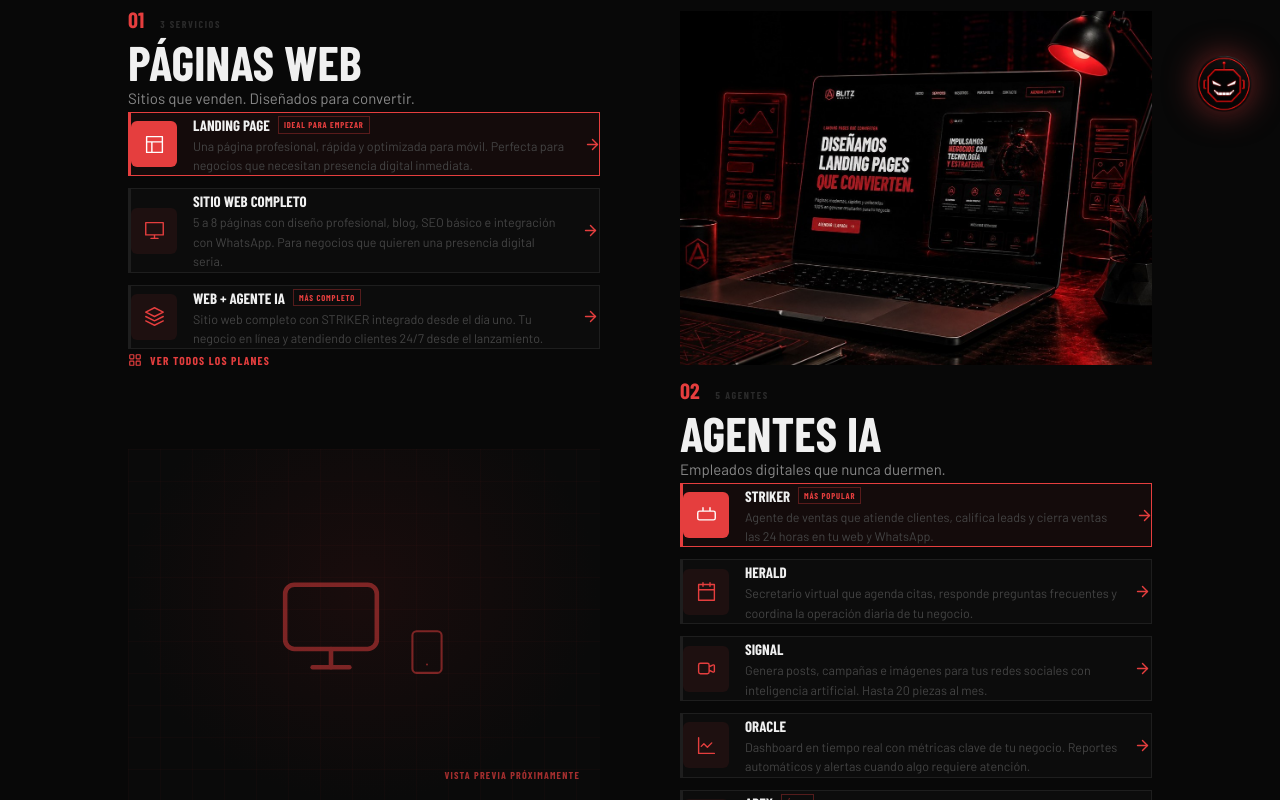
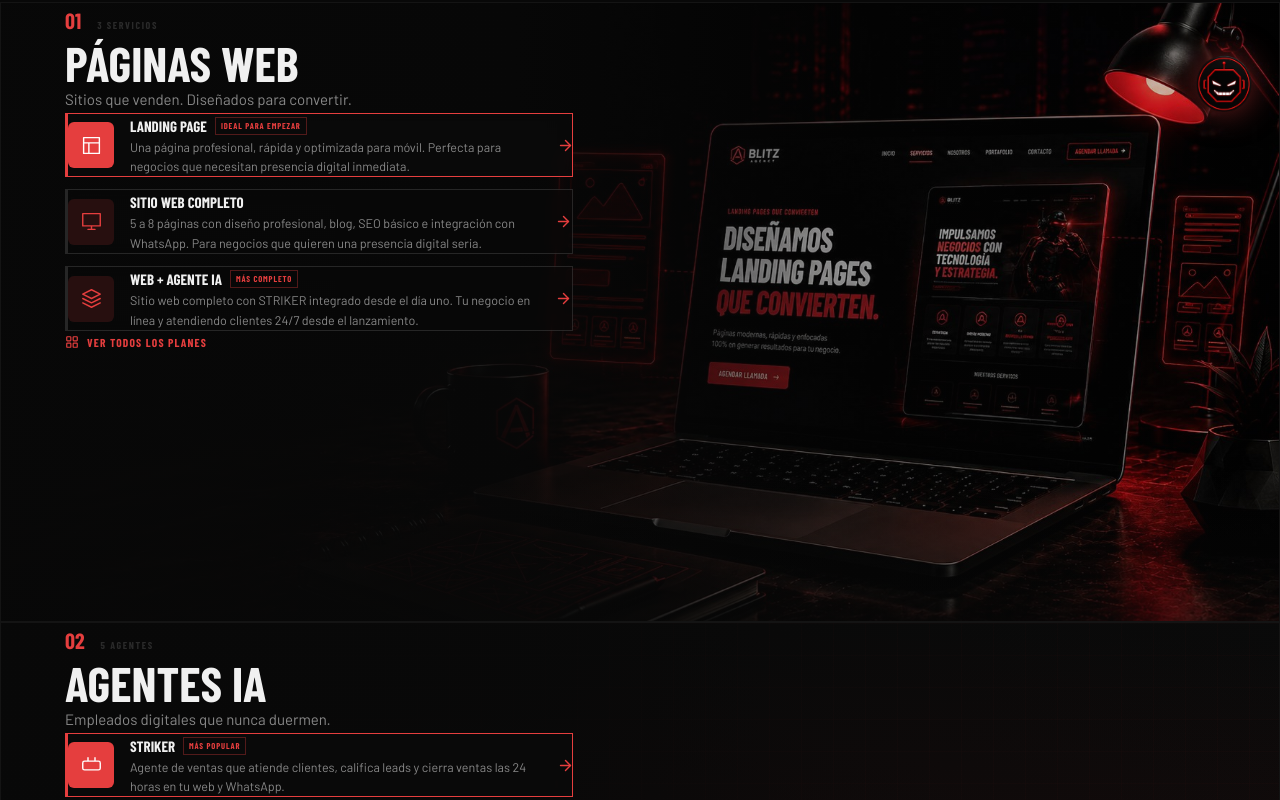
Before and after one commit to dacabrero11/blitz, a Next.js app: page /servicios in a window 1280 px wide. Shown: the part 660-1460 px from the top of the page. Built offline with nearby package versions, Linux system fonts and the light colour scheme; a web font is replaced by a local one.

Commit message:
Servicios: la imagen del ítem seleccionado ahora es el fondo de TODA la sección de la categoría (texto+lista incluidos), no un panel aparte. Restauré la imagen original de Landing Page (el espacio negro era intencional para el texto)

```diff
--- a/components/sections/ServiciosGrid.tsx
+++ b/components/sections/ServiciosGrid.tsx
@@ -139,26 +139,26 @@ const CATEGORIAS: Categoria[] = [
 
 const WA_URL = 'https://wa.me/50379102453?text=Hola%20Blitz%2C%20quiero%20información%20sobre%20sus%20servicios'
 
-function MockupPlaceholder({ acento }: { acento: string }) {
+function BackgroundPlaceholder({ acento }: { acento: string }) {
   return (
     <div
-      className="relative flex items-center justify-center overflow-hidden w-full h-full"
-      style={{ background: `radial-gradient(ellipse at 50% 40%, ${acento}14, #0a0a0a 70%)` }}
+      className="absolute inset-0 flex items-center justify-center overflow-hidden"
+      style={{ background: `radial-gradient(ellipse at 75% 50%, ${acento}14, #0a0a0a 70%)` }}
     >
       <div
-        className="absolute inset-0 opacity-40"
+        className="absolute inset-0 opacity-30"
         style={{
           backgroundImage: `linear-gradient(${acento}14 1px, transparent 1px), linear-gradient(90deg, ${acento}14 1px, transparent 1px)`,
           backgroundSize: '32px 32px',
         }}
       />
-      <div className="relative flex items-end gap-4" style={{ zIndex: 1 }}>
-        <Monitor size={110} color={acento} strokeWidth={1} style={{ opacity: 0.5 }} />
-        <Smartphone size={50} color={acento} strokeWidth={1} style={{ opacity: 0.5, marginBottom: 4 }} />
+      <div className="relative flex items-end gap-4" style={{ right: '12%', position: 'relative' }}>
+        <Monitor size={130} color={acento} strokeWidth={1} style={{ opacity: 0.4 }} />
+        <Smartphone size={58} color={acento} strokeWidth={1} style={{ opacity: 0.4, marginBottom: 4 }} />
       </div>
       <div
-        className="absolute bottom-5 right-5 font-display font-bold uppercase"
-        style={{ fontSize: 10, letterSpacing: '0.12em', color: acento, opacity: 0.7 }}
+        className="absolute bottom-6 right-6 font-display font-bold uppercase"
+        style={{ fontSize: 10, letterSpacing: '0.12em', color: acento, opacity: 0.6 }}
       >
         Vista previa próximamente
       </div>
@@ -171,9 +171,33 @@ function CategoriaBlock({ cat, index }: { cat: Categoria; index: number }) {
   const active = cat.items[selected]
 
   return (
-    <div className="grid grid-cols-1 lg:grid-cols-2 gap-12 lg:gap-20 items-center mb-28 last:mb-0">
-      {/* Text column */}
-      <div className={index % 2 === 1 ? 'lg:order-2' : ''}>
+    <div
+      className="relative overflow-hidden mb-6 last:mb-0"
+      style={{ minHeight: 620, border: '1px solid var(--border-2)' }}
+    >
+      {/* Full-bleed background — swaps with the selected item */}
+      {active.mockupImage ? (
+        <Image
+          key={active.mockupImage}
+          src={active.mockupImage}
+          alt={active.nombre}
+          fill
+          style={{ objectFit: 'cover', objectPosition: active.mockupPosition ?? 'center' }}
+        />
+      ) : (
+        <BackgroundPlaceholder acento={cat.acento} />
+      )}
+      <div
+        className="absolute inset-0 pointer-events-none"
+        style={{ background: `linear-gradient(90deg, rgba(8,8,8,0.96) 0%, rgba(8,8,8,0.88) 40%, rgba(8,8,8,0.4) 65%, rgba(8,8,8,0.15) 100%)` }}
+      />
+      <div
+        className="absolute inset-0 pointer-events-none"
+        style={{ background: 'linear-gradient(0deg, rgba(8,8,8,0.6) 0%, transparent 25%)' }}
+      />
+
+      {/* Text + item list, over the background */}
+      <div className="relative py-10 md:py-16" style={{ maxWidth: 620, paddingLeft: 'var(--section-px)', paddingRight: 'clamp(24px, 4vw, 48px)' }}>
         <div className="flex items-baseline gap-4 mb-2">
           <span className="font-display font-black" style={{ fontSize: 22, color: cat.acento }}>
             {String(index + 1).padStart(2, '0')}
@@ -198,16 +222,17 @@ function CategoriaBlock({ cat, index }: { cat: Categoria; index: number }) {
                 onClick={() => setSelected(idx)}
                 className="group flex items-center gap-4 p-5 text-left transition-all duration-200"
                 style={{
-                  background: highlighted ? `${cat.acento}0d` : 'var(--black-2)',
-                  border: `1px solid ${highlighted ? cat.acento : 'var(--border)'}`,
-                  borderLeft: `3px solid ${highlighted ? cat.acento : 'var(--border)'}`,
+                  background: highlighted ? 'rgba(10,10,10,0.7)' : 'rgba(10,10,10,0.45)',
+                  backdropFilter: 'blur(6px)',
+                  border: `1px solid ${highlighted ? cat.acento : 'rgba(255,255,255,0.12)'}`,
+                  borderLeft: `3px solid ${highlighted ? cat.acento : 'rgba(255,255,255,0.12)'}`,
                 }}
               >
                 <div
                   className="flex items-center justify-center flex-shrink-0"
                   style={{
                     width: 46, height: 46,
-                    background: highlighted ? cat.acento : `${cat.acento}15`,
+                    background: highlighted ? cat.acento : `${cat.acento}25`,
                     borderRadius: 6,
                   }}
                 >
@@ -229,7 +254,7 @@ function CategoriaBlock({ cat, index }: { cat: Categoria; index: number }) {
                       </span>
                     )}
                   </div>
-                  <p style={{ fontSize: 12.5, color: 'var(--gray-2)', lineHeight: 1.55 }}>
+                  <p style={{ fontSize: 12.5, color: 'var(--gray-1)', lineHeight: 1.55 }}>
                     {item.descripcion}
                   </p>
                 </div>
@@ -255,32 +280,23 @@ function CategoriaBlock({ cat, index }: { cat: Categoria; index: number }) {
           Ver todos los planes
         </a>
       </div>
-
-      {/* Mockup column — the selected item's own image, edge to edge, no frame */}
-      <div className={index % 2 === 1 ? 'lg:order-1' : ''}>
-        <div className="relative w-full overflow-hidden" style={{ aspectRatio: '4 / 3' }}>
-          {active.mockupImage ? (
-            <Image src={active.mockupImage} alt={active.nombre} fill style={{ objectFit: 'cover', objectPosition: active.mockupPosition ?? 'center' }} />
-          ) : (
-            <MockupPlaceholder acento={cat.acento} />
-          )}
-        </div>
-      </div>
     </div>
   )
 }
 
 export function ServiciosGrid() {
   return (
-    <section className="section-padding" style={{ borderBottom: '1px solid var(--border-2)' }}>
-      <div className="container">
+    <section style={{ borderBottom: '1px solid var(--border-2)' }}>
+      <div style={{ padding: 'var(--section-py) 0' }}>
         {CATEGORIAS.map((cat, i) => (
           <CategoriaBlock key={cat.nombre} cat={cat} index={i} />
         ))}
+      </div>
 
-        {/* Bottom CTA */}
+      {/* Bottom CTA */}
+      <div className="container" style={{ paddingBottom: 'var(--section-py)' }}>
         <div
-          className="mt-4 p-8 text-center relative"
+          className="p-8 text-center relative"
           style={{ border: '1px solid var(--border)', background: 'var(--black-2)' }}
         >
           <div className="absolute top-0 left-0 right-0" style={{ height: 2, background: 'var(--red)' }} />
```
Also changed, not shown: public/servicios/landing-page.jpg.
